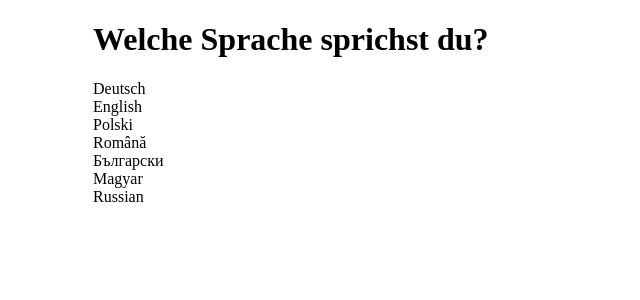
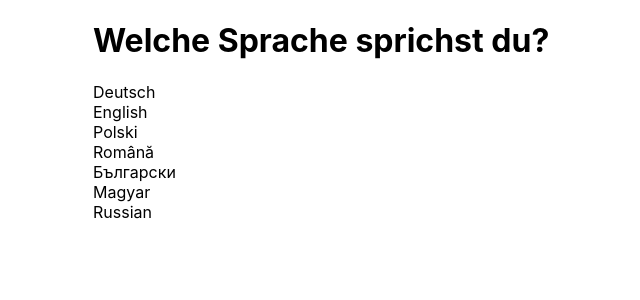
Before and after one commit to jeanmarc5592/language-switcher, a React (Create React App) app: page / in a window 1280 px wide. Shown: the top 300 px of the page, without its empty margins (227-867 px from the left). Built offline with nearby package versions, Linux system fonts and the light colour scheme.

Commit message:
Re-Add global styles

```diff
--- /dev/null
+++ b/src/index.css
@@ -0,0 +1,13 @@
+body {
+  margin: 0;
+  font-family: -apple-system, BlinkMacSystemFont, 'Segoe UI', 'Roboto', 'Oxygen',
+    'Ubuntu', 'Cantarell', 'Fira Sans', 'Droid Sans', 'Helvetica Neue',
+    sans-serif;
+  -webkit-font-smoothing: antialiased;
+  -moz-osx-font-smoothing: grayscale;
+}
+
+code {
+  font-family: source-code-pro, Menlo, Monaco, Consolas, 'Courier New',
+    monospace;
+}
--- a/src/index.tsx
+++ b/src/index.tsx
@@ -1,6 +1,7 @@
 import React from 'react';
 import ReactDOM from 'react-dom/client';
 import App from './App';
+import './index.css';
 
 const root = ReactDOM.createRoot(
   document.getElementById('root') as HTMLElement
```
